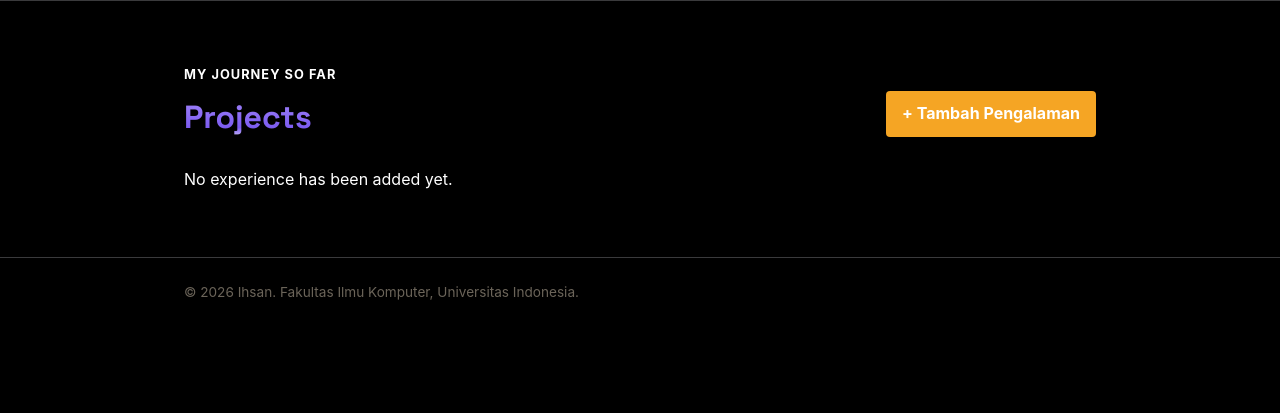
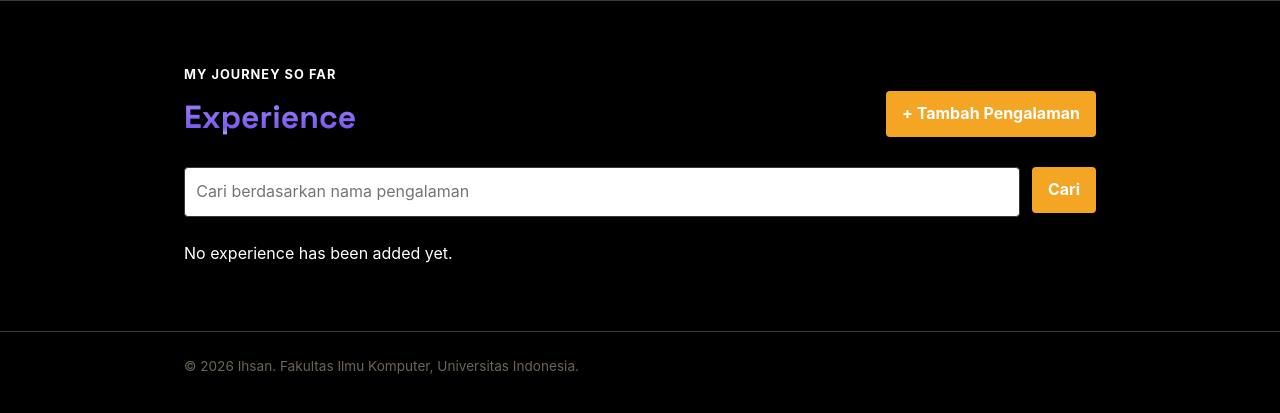
Before and after one commit to 8ijaan/myportofolio, a Django app: page /experience/ in a window 1280 px wide. Shown: the part 70-483 px from the top of the page. Run offline with Django 5.2, Linux system fonts and the light colour scheme; data that the repository does not hold is empty.

Commit message:
fix(experience): css layout, delete data

```diff
--- a/main/views.py
+++ b/main/views.py
@@ -22,9 +22,19 @@ def show_main(request):
 
 
 def show_experiences(request):
+    json_response = get_experiences_json(request)
+
+    experiences = serializers.deserialize(
+            "json",
+            json_response.content.decode("utf-8"),
+    )
+    experience = [experience.object for experience in experiences]
+    title_query = request.GET.get("title", "").strip()
+
     context = {
         "name": "Ihsan",
-        "experience_list": Experience.objects.all(),
+        "experience_list": experience,
+        "title_query": title_query,
     }
     return render(request, "experience.html", context)
 
--- a/static/css/style.css
+++ b/static/css/style.css
@@ -710,7 +710,7 @@ h1, .brand {
     z-index: 1;
     width: min(100%, 480px);
     padding: 1.5rem;
-    background: var(--paper);
+    background: var(--purple-accent-dark);
     border: 1px solid var(--line);
     border-radius: var(--radius);
     box-shadow: 0 1rem 3rem rgba(28, 25, 23, 0.22);
--- a/templates/experience.html
+++ b/templates/experience.html
@@ -8,17 +8,20 @@
     <div class="container">
       <p class="section-kicker">My journey so far</p>
       <div class="project-header">
-        <h1>Projects</h1>
-        <a
-          href="{% url 'main:create_experience' %}"
-          class="button experience-add-button"
-        >
+        <h1>Experience</h1>
+        <a href="{% url 'main:create_experience' %}" class="button experience-add-button">
           <span aria-hidden="true">+</span>
           Tambah Pengalaman
         </a>
       </div>
 
-      <div class="experience-grid">
+      <form method="get" action="{% url 'main:show_experiences' %}" class="project-search">
+        <input type="search" name="title" value="{{ title_query }}" placeholder="Cari berdasarkan nama pengalaman"
+          class="project-search__input" aria-label="Cari berdasarkan nama pengalaman" />
+        <button type="submit" class="button">Cari</button>
+      </form>
+
+      <div class="experience-grid project-grid">
         {% for experience in experience_list %}
         <article class="experience-card">
           <span class="experience-category">
@@ -27,11 +30,19 @@
           <h2>{{ experience.title }}</h2>
           <p class="experience-description">{{ experience.description }}</p>
 
-          {% if experience.is_ongoing %}
-          <p class="experience-status">Ongoing</p>
-          {% else %}
-          <p class="experience-status">Completed</p>
-          {% endif %}
+          <div class="project-card-actions">
+            {% if experience.is_ongoing %}
+            <p class="experience-status">Ongoing</p>
+            {% else %}
+            <p class="experience-status">Completed</p>
+            {% endif %}
+            <div class="project-actions">
+              {% if experience.experience_url %}
+              <a href="{{ experience.experience_url }}" class="button">Lihat Experience</a>
+              {% endif %}
+              {% include "components/experience_delete_modal.html" with experience=experience %}
+            </div>
+          </div>
         </article>
         {% empty %}
         <p class="empty-state">No experience has been added yet.</p>
```
Also changed, not shown: templates/components/experience_delete_modal.html (+7 -7 lines), templates/project.html (+6 -14 lines).
